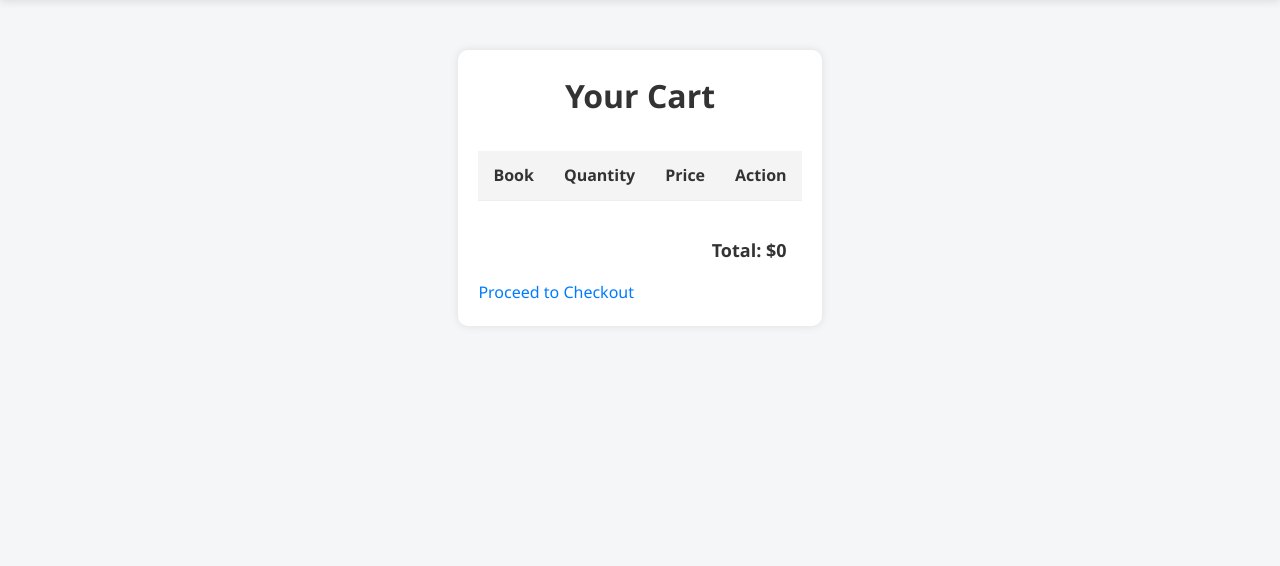
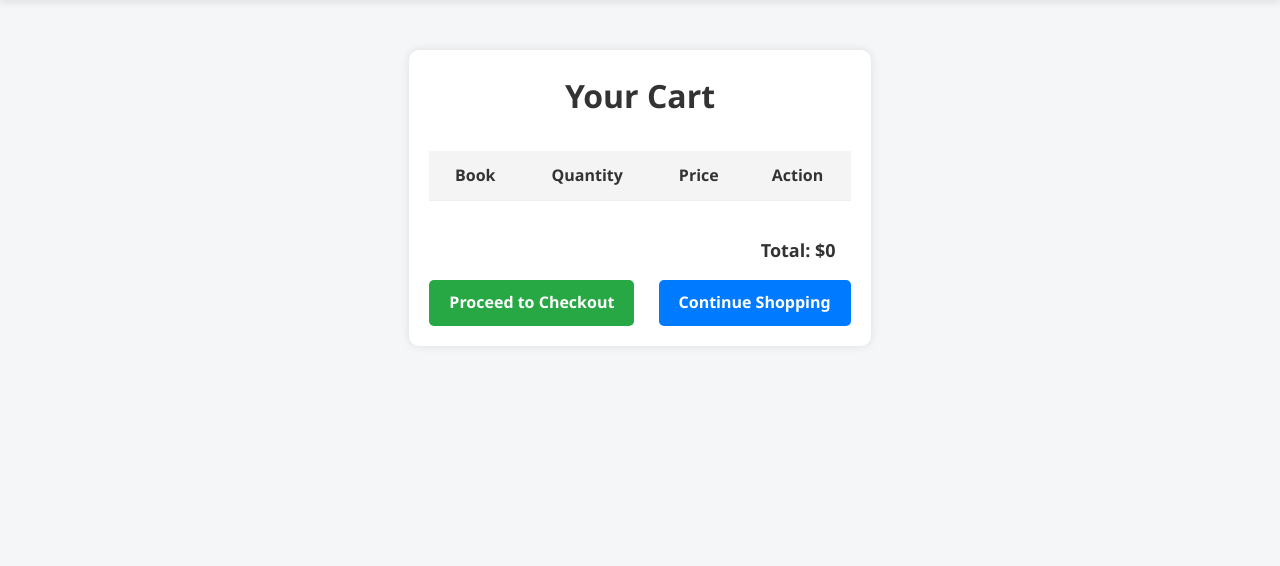
Before and after one commit to AraDarbinyan/BookStore, a Django app: page /cart/ in a window 1280 px wide. Shown: the part 138-704 px from the top of the page. Run offline with Django 5.2, Linux system fonts and the light colour scheme; the visitor is signed in with stand-in values (Sample User, id 1); data comes from the database, SQL or seed files in the repository; data that the repository does not hold is empty.

Commit message:
feat: solve bag in search system, update style of buttons in cart

```diff
--- a/store/static/store/css/cart.css
+++ b/store/static/store/css/cart.css
@@ -51,3 +51,28 @@
     font-weight: bold;
     padding: 15px;
 }
+.checkout-link {
+    display: inline-block;
+    padding: 10px 20px;
+    background-color: #28a745;
+    color: #fff;
+    text-decoration: none;
+    border-radius: 5px;
+    font-weight: bold;
+}
+.checkout-link:hover {
+    background-color: #218838;
+}
+.continue-shopping-link {
+    display: inline-block;
+    margin-left: 20px;
+    padding: 10px 20px;
+    background-color: #007bff;
+    color: #fff;
+    text-decoration: none;
+    border-radius: 5px;
+    font-weight: bold;
+}
+.continue-shopping-link:hover {
+    background-color: #0069d9;
+}
--- a/store/templates/store/cart.html
+++ b/store/templates/store/cart.html
@@ -41,6 +41,7 @@
         <button type="submit">Checkout</button>
     </form> -->
     <a href="{% url 'checkout' %}" class="checkout-link">Proceed to Checkout</a>
+    <a href="{% url 'index' %}" class="continue-shopping-link">Continue Shopping</a>
 
 
 </div>
--- a/store/views.py
+++ b/store/views.py
@@ -30,10 +30,11 @@ def index(request):
 
 
 def all_books_view(request):
-    search_query = request.GET.get('q', '')
+    search_query = request.GET.get('q', '').strip()
     category_id = request.GET.get('category')
 
     books = Book.objects.all()
+    categories = Category.objects.all()
 
     if search_query:
         books = books.filter(
@@ -41,17 +42,15 @@ def all_books_view(request):
             Q(description__icontains=search_query)
         )
 
-    if category_id:
+    elif category_id:
         books = Book.objects.filter(categories__id=category_id)
 
-
-    categories = Category.objects.all()
 
     return render(request, 'store/all_books.html', {
         'books': books,
         'categories': categories,
         'search_query': search_query,
-        'selected_category': int(category_id) if category_id else None,
+        'selected_category': int(category_id) if category_id and not search_query else None,
     })
 
 
```
